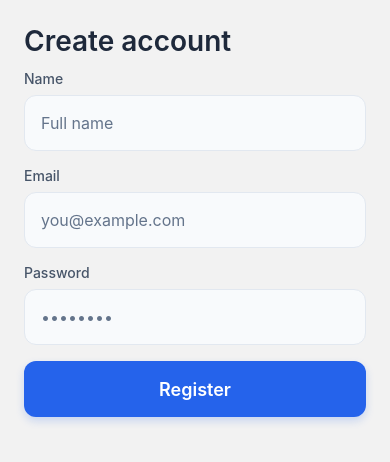
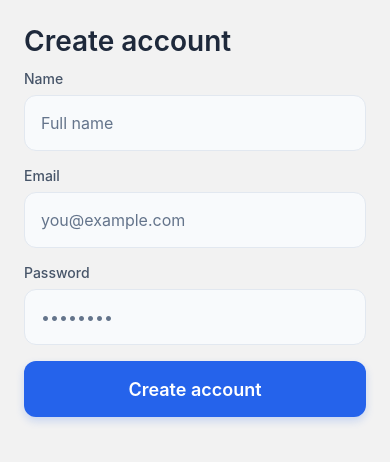
Before and after one commit to MistryAxe/MediExpress, a React Native app: screen /Registration in a window 390 px wide. Shown: the top 462 px of the page. Built offline with nearby package versions, Linux system fonts and the light colour scheme; no server answers.

Commit message:
fix(auth): after successful registration, force navigation to RoleSelection and seed settings with role/profile null

```diff
--- a/src/screens/RegistrationScreen.js
+++ b/src/screens/RegistrationScreen.js
@@ -2,20 +2,27 @@ import React, { useState } from 'react';
 import { View, Text, TextInput, TouchableOpacity, Alert } from 'react-native';
 import { useAuth } from '../contexts/AuthContext';
 import { useTheme } from '../contexts/ThemeContext';
-import { typography, spacing } from '../theme';
+import { spacing } from '../theme';
 import { createUserWithEmailAndPassword } from 'firebase/auth';
 import { auth, db } from '../config/firebaseClient';
 import { doc, setDoc } from 'firebase/firestore';
 
-const RegistrationScreen = () => {
+const RegistrationScreen = ({ navigation }) => {
   const { login, updateSettings } = useAuth();
   const { colors, buttonStyles, inputStyles, textStyles } = useTheme();
   const [email, setEmail] = useState('');
   const [name, setName] = useState('');
   const [password, setPassword] = useState('');
+  const [loading, setLoading] = useState(false);
 
   const handleRegister = async () => {
     try {
+      setLoading(true);
+      if (!email.trim() || !password || !name.trim()) {
+        Alert.alert('Missing info', 'Please enter name, email and password');
+        return;
+      }
+
       const cred = await createUserWithEmailAndPassword(auth, email.trim(), password);
       const uid = cred.user.uid;
 
@@ -25,15 +32,20 @@ const RegistrationScreen = () => {
         email: email.trim().toLowerCase(),
         role: null,
         createdAt: Date.now(),
-      });
+      }, { merge: true });
 
       const token = await cred.user.getIdToken();
       await login({ user: { id: uid, name, email: email.trim(), role: null }, token });
-      await updateSettings({ theme: 'system', notifications: true, language: 'en' });
+      await updateSettings({ theme: 'system', notifications: true, language: 'en', role: null, profile: null });
 
-      Alert.alert('Registered', 'Account created. Proceed to select role.');
+      Alert.alert('Registered', 'Account created. Choose your account type next.');
+
+      // Ensure the next step goes to role selection
+      navigation?.replace?.('RoleSelection');
     } catch (e) {
       Alert.alert('Registration error', e.message);
+    } finally {
+      setLoading(false);
     }
   };
 
@@ -77,8 +89,8 @@ const RegistrationScreen = () => {
         />
       </View>
 
-      <TouchableOpacity onPress={handleRegister} style={[buttonStyles.base, buttonStyles.primary]}>
-        <Text style={buttonStyles.primaryText}>Register</Text>
+      <TouchableOpacity disabled={loading} onPress={handleRegister} style={[buttonStyles.base, buttonStyles.primary]}>
+        <Text style={buttonStyles.primaryText}>{loading ? 'Creating...' : 'Create account'}</Text>
       </TouchableOpacity>
     </View>
   );
```
